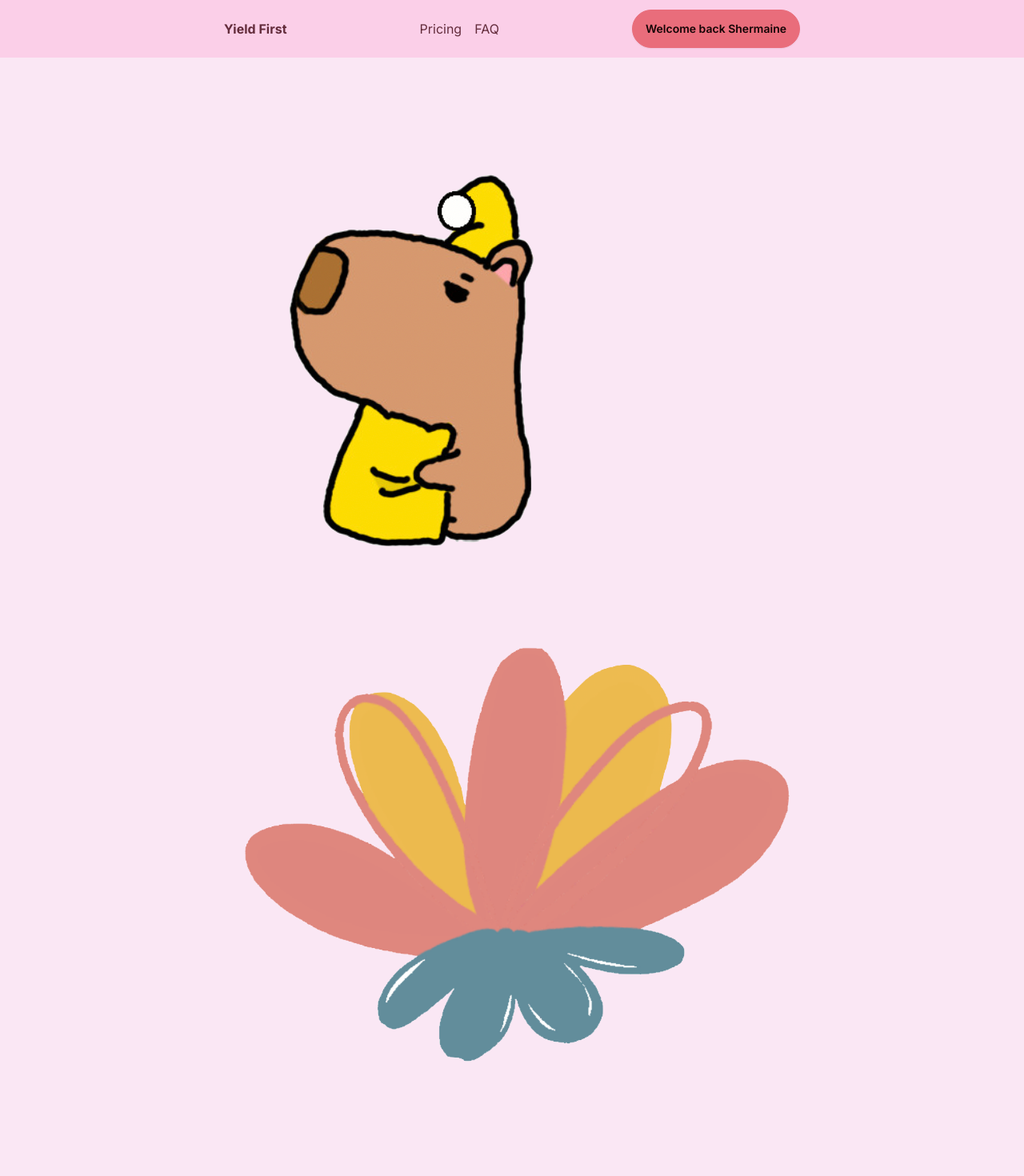
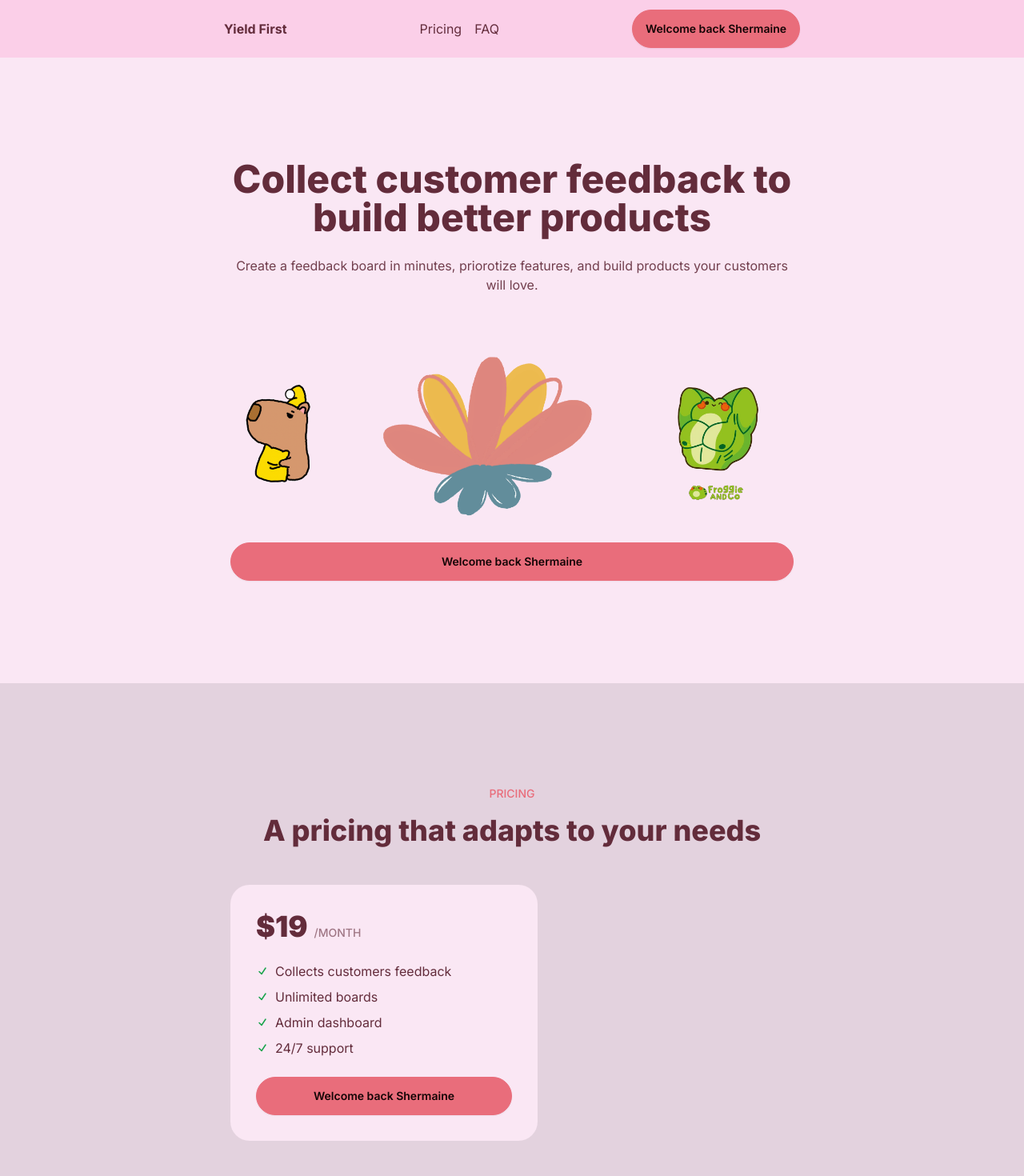
Before and after one commit to Mayst0731/yields, a Next.js app: page / in a window 1280 px wide. Shown: the top 1470 px of the page at 80% size. Built offline with nearby package versions, Linux system fonts and the light colour scheme.

Commit message:
Position images

```diff
--- a/app/page.js
+++ b/app/page.js
@@ -31,17 +31,23 @@ export default function Home() {
         </div>
       </section>
       {/* Hero */}
-      <section className="px-8 text-center py-32 max-w-3xl mx-auto">
-        <Image src={capybara} alt="capybara is trying this product"/>
-        <Image src={mayflower} alt="mayflower loves it"/>
-        <Image src={froggie} alt="froggie enjoys it"/>
-        <h1 className="text-3xl lg:text-5xl font-extrabold mb-6">Collect customer feedback to build better products</h1>
-        <div className="opacity-90 mb-10">
-          Create a feedback board in minutes, priorotize features, and
-          build products your customers will love.
+      <section className="px-8 text-center py-32 max-w-3xl mx-auto flex flex-col">
+        <div>
+          <h1 className="text-3xl lg:text-5xl font-extrabold mb-6">Collect customer feedback to build better products</h1>
+          <div className="opacity-90 mb-10">
+            Create a feedback board in minutes, priorotize features, and
+            build products your customers will love.
+          </div>
         </div>
+
+        <div className="flex flew-row gap-14 justify-between place-items-center">
+          <div><Image src={capybara} alt="capybara is trying this product" className=""/></div>
+          <div><Image src={mayflower} alt="mayflower loves it"/></div>
+          <div><Image src={froggie} alt="froggie enjoys it"/></div>
+        </div>
+
         <ButtonLogin isLoggedin={isLoggedin} name = {name}/>
-        {console.log(greetings)}
+
       </section>
       {/* Pricing */}
       <section className="bg-base-200" id="Pricing">
```
